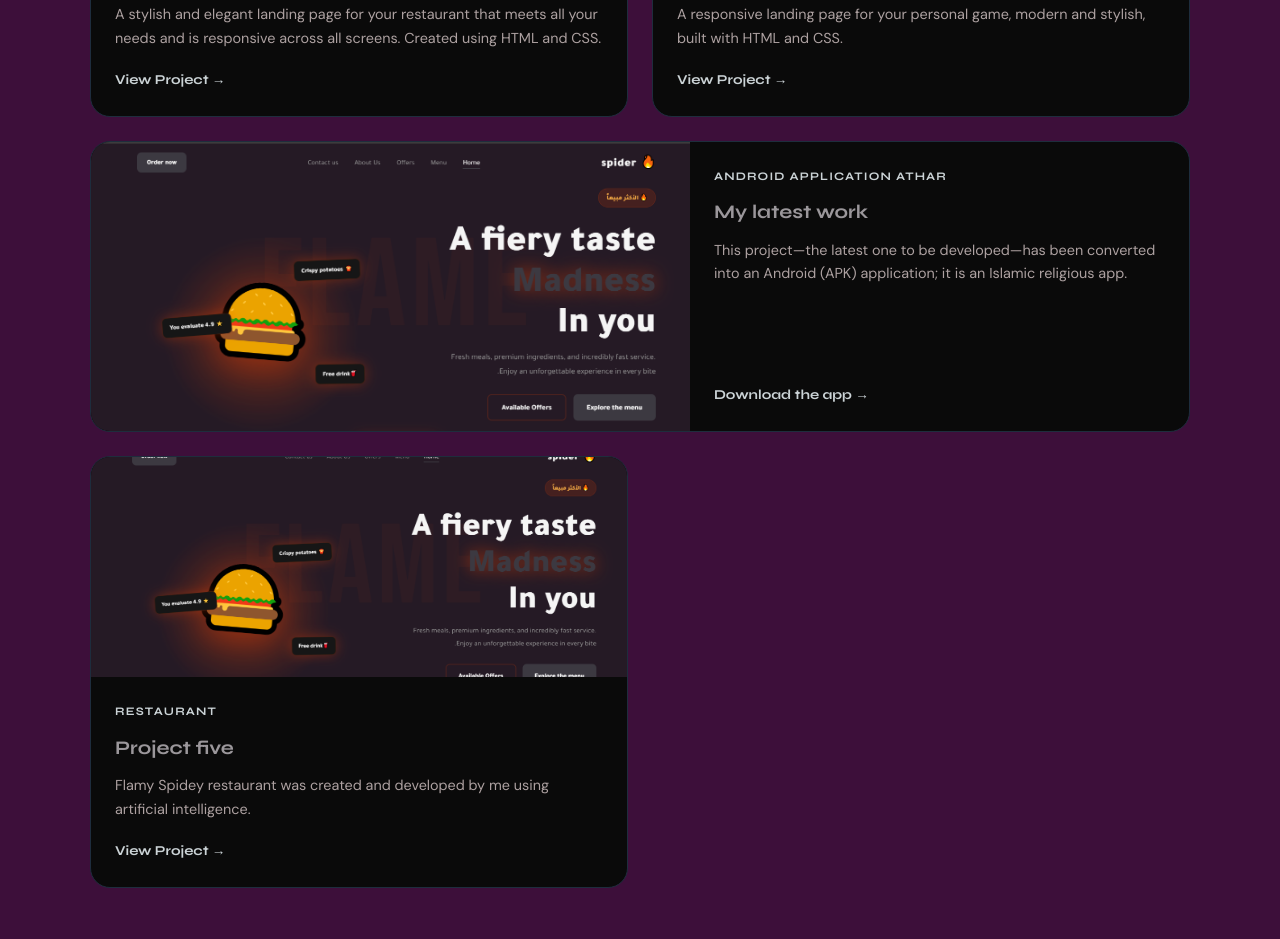
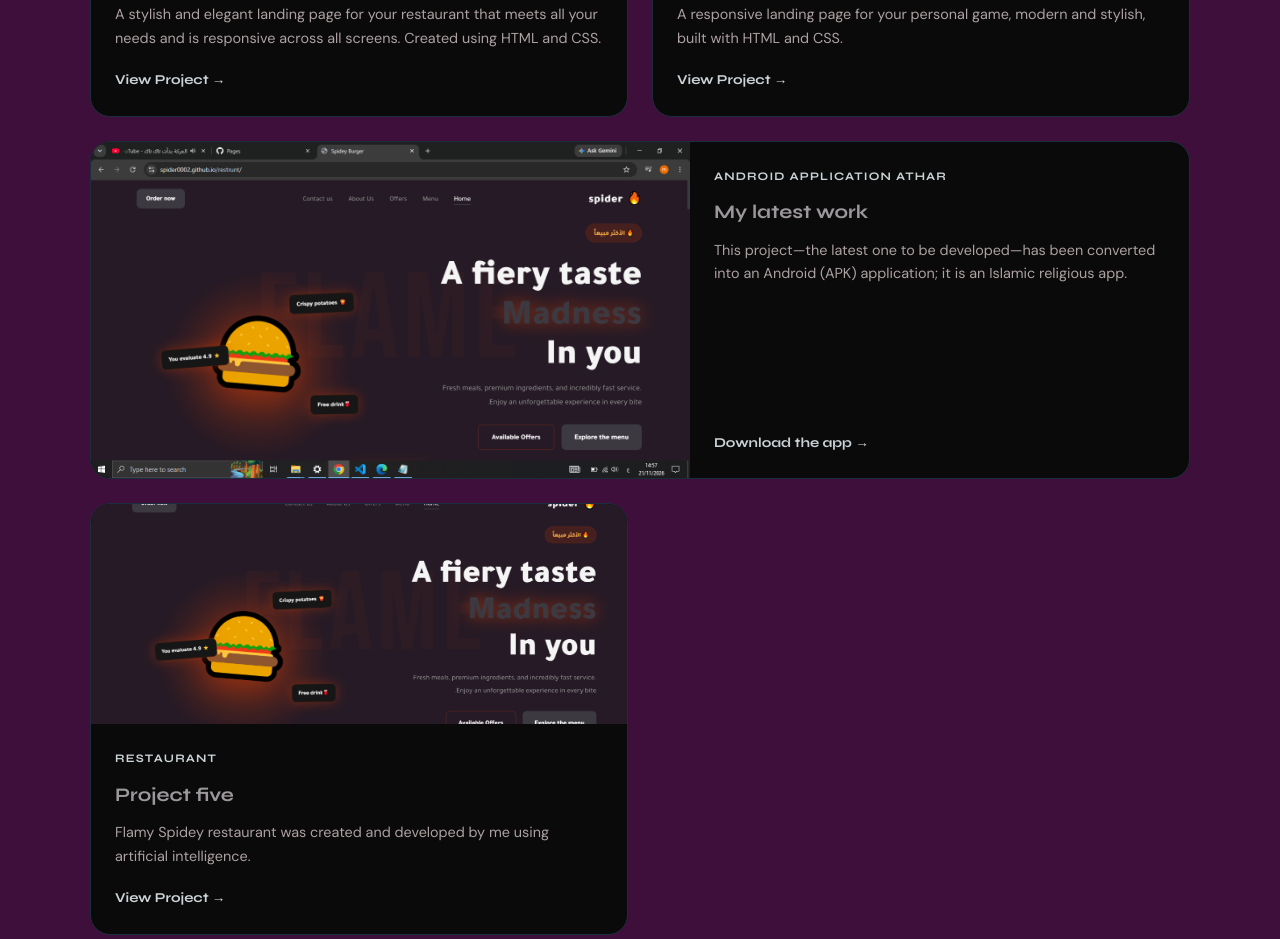
Before and after one commit to spider0002/protfileo77, a plain HTML site: page index.html in a window 1280 px wide. Shown: the part 2318-3257 px from the top of the page. Drawn offline with Linux system fonts and the light colour scheme.

Commit message:
Update index.html

```diff
--- a/index.html
+++ b/index.html
@@ -233,7 +233,7 @@
             Replace src, title, description, and href below -->
                 <article class="project-card featured reveal delay-1">
                     <div class="card-image">
-                        <img src="mmg.png" alt="Project One" />
+                        <img src="screenshot (168).png" alt="Project One" />
                         <div class="card-overlay">
 
                         </div>
@@ -250,7 +250,7 @@
                 </article>
 
 
-                <!-- ── Project 3 ──────────────────────────────────── -->
+                <!-- ── Project 5 ──────────────────────────────────── -->
                 <article class="project-card reveal delay-3">
                     <div class="card-image">
                         <img src="mmg.png" alt="Project Three" />
```
